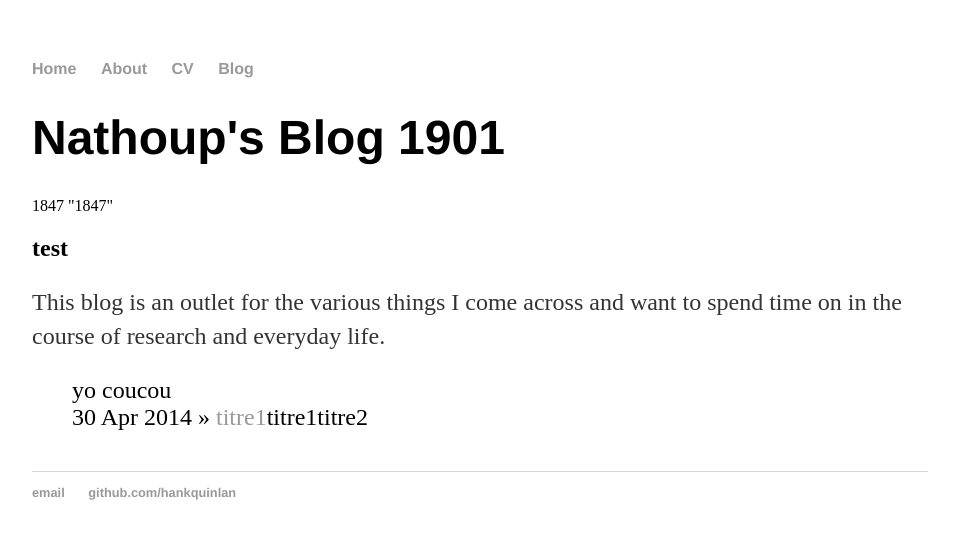
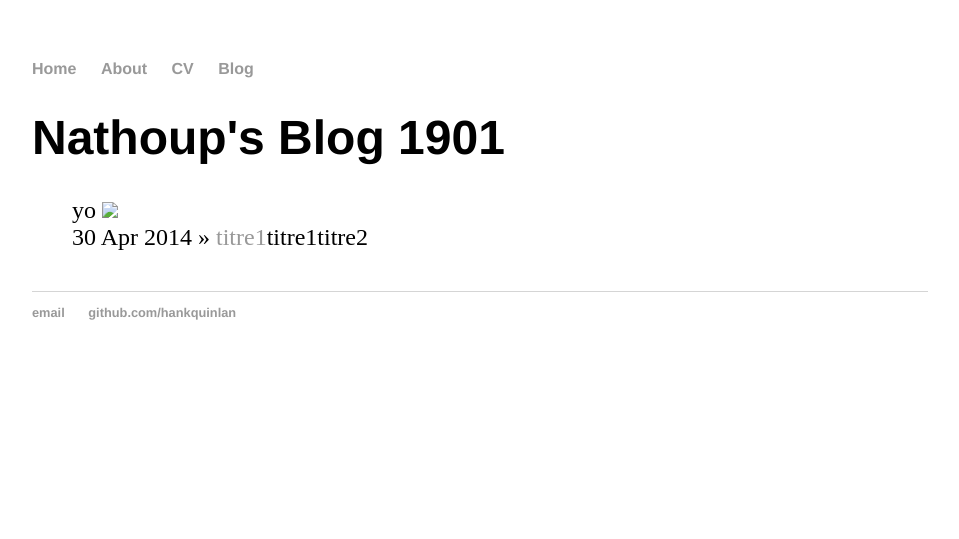
Before and after one commit to OrgaEvolutions/Nathoup.github.io, a Jekyll site: the page built from articles/index.html, in a window 1280 px wide. Shown: the top 539 px of the page, without its empty margins (160-1119 px from the left). Built offline with Jekyll 4.4.1, drawn with Linux system fonts in a browser that asks for light colours.

Commit message:
Update index.html

```diff
--- a/articles/index.html
+++ b/articles/index.html
@@ -3,19 +3,10 @@ layout: default
 title: Nathoup's Blog 1901
 ---
 	<h1>{{ page.title }}</h1>
-1847
-"1847"
-<h2>test</h2>
-<div>
-    <p>
-      This blog is an outlet for the various things I come across and want to
-      spend time on in the course of research and everyday life.
-</p>
-</div>
 	<ul class="posts">
 		yo
 	  {% for post in site.pages %} {% if post.category == 'GP' %}
-		coucou
+		<img src="{{ post.image }}">
 		<li><span>{{ post.date | date_to_string }}</span> » <a href="{{ post.url }}" title="{{ post.title }}">{{ post.title }}</a>{{ post.img }}{{ post.title }}{{ post.title2 }}</li>
 	  {% endif %}{% endfor %}
 	</ul>
```
